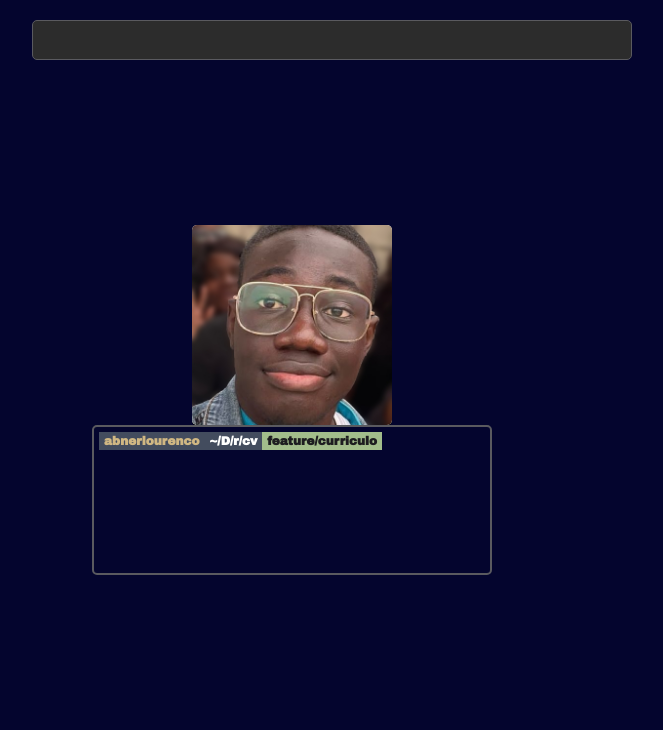
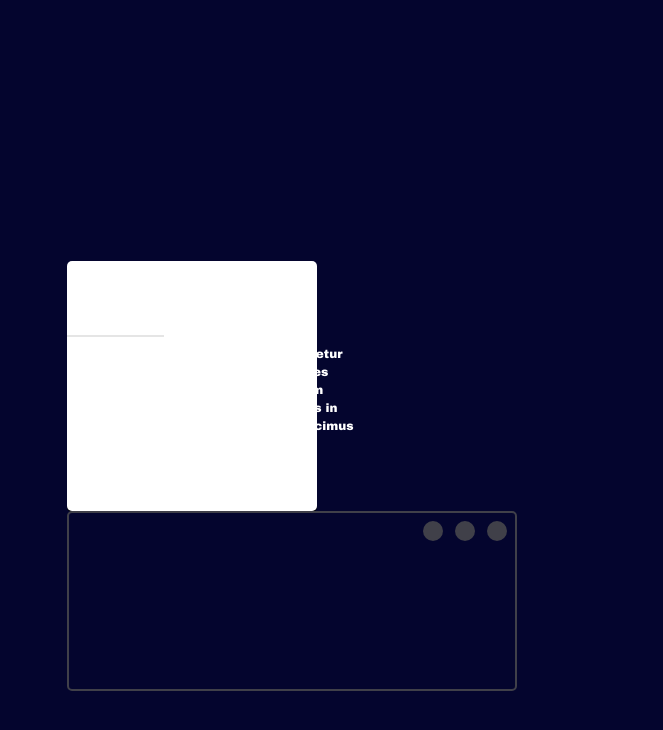
Before and after one commit to jedin01/cv-folio, a Next.js app: page / in a window 1280 px wide. Shown: the top 730 px of the page, without its empty margins (348-1011 px from the left). Built offline with nearby package versions, Linux system fonts and the light colour scheme.

Commit message:
mudando estilo e layout da home page: adicionando seccao descritiva de areas d atuacao e modificando aspectos predefinidos relativos a tamanho e coisas do genero

```diff
--- a/src/app/layout.tsx
+++ b/src/app/layout.tsx
@@ -30,7 +30,6 @@ export default function RootLayout({
       <body
         className={`${geistSans.variable} ${geistMono.variable} antialiased bg-[#04052e] text-white font-[Archivo_Black] h-dvh w-[1200px] mx-auto my-0`}
       >
-        <Navbar />
         {children}
       </body>
     </html>
--- a/src/app/page.tsx
+++ b/src/app/page.tsx
@@ -13,10 +13,23 @@ export const metadata: Metadata = {
 export default function Home() {
   return (
     <main className="flex flex-col items-center justify-center h-full">
-      <div className="w-[200px] h-[200px] bg-white rounded-[5px] z-[-2] relative top-[100] left-[250] overflow-hidden shadow-2xs shadow-black">
-        <img src="/images/jed.jpg" alt="epah, dps pense numa descricao mlhr" className="scale-[100%] relative top-[-70px]"/>
+      <div className="w-fit">
+        <section className="text-[12px] relative top-50">
+          <div className="w-[300px]">
+            <div className="border-b-2 w-fit">
+              <p className="font-bold pb-2">Web Developer</p>
+            </div>
+            <p className="w-full font-light p-2 ">
+              Lorem, ipsum dolor sit amet consectetur adipisicing elit. Nulla
+              laborum maiores est? Libero, minus hic exercitationem quam odio ab
+              dolore voluptatem alias in delectus labore facilis harum nisi
+              ducimus accusantium.
+            </p>
+          </div>
+        </section>
+        <div className="w-[250px] h-[250px] bg-white rounded-[5px] z-[-2] relative top-[66] left-[350] overflow-hidden shadow-2xs shadow-black"></div>
+        <Terminal />
       </div>
-      <Terminal />
     </main>
   );
 }
--- a/src/components/Terminal.tsx
+++ b/src/components/Terminal.tsx
@@ -1,5 +1,12 @@
 export const Terminal = () => (
-  <main className="w-[400px] h-[150px] border-[2px] bg-[#04052e] border-[#5a5a5f] rounded-[5px]">
+  <main className="w-[450px] h-[180px] border-[2px] bg-[#04052e] border-[#404049] rounded-[5px]">
+    <nav className="flex justify-end">
+      <div className="flex w-fit gap-3 p-2">
+        <div className="bg-[#404049] rounded-[100%] h-[20px] w-[20px]"></div>
+        <div className="bg-[#404049] rounded-[100%] h-[20px] w-[20px]"></div>
+        <div className="bg-[#404049] rounded-[100%] h-[20px] w-[20px]"></div>
+      </div>
+    </nav>
     {/*<nav className="w-full bg-[#2e2e32] flex flex-col p-[5px]">
       <div id="terminal-header" className="flex justify-center">
         <div className=""></div>
@@ -14,7 +21,7 @@ export const Terminal = () => (
           ~/D/r/cv <span>  </span>
         </div>
       </div>
-    </nav>*/}
+    </nav>
 
     <main className="text-[12px]">
       <div className="flex p-[5px] font-bold">
@@ -26,6 +33,6 @@ export const Terminal = () => (
           feature/curriculo
         </div>
       </div>
-    </main>
+    </main>*/}
   </main>
 );
```
